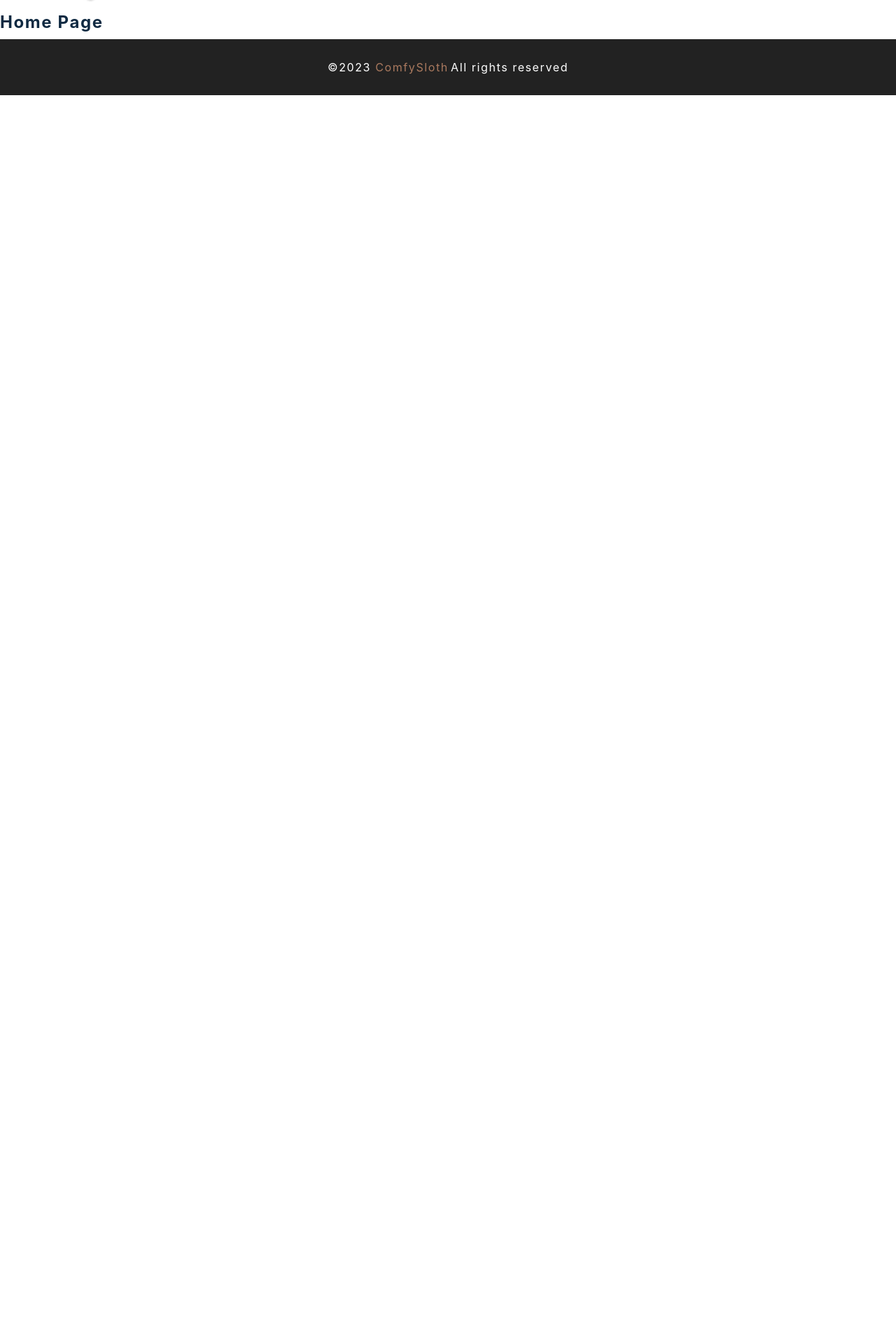
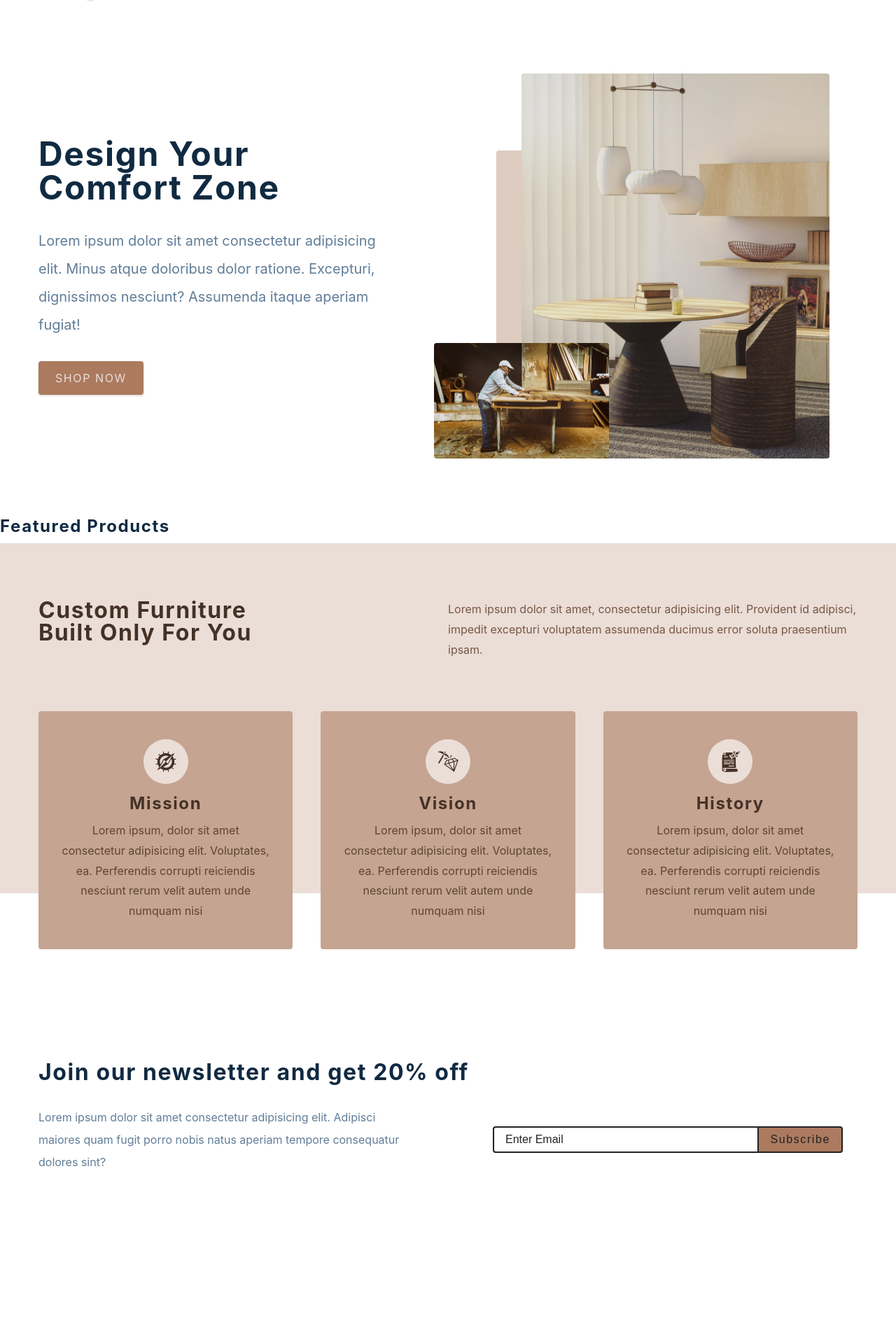
Before and after one commit to HamzaAziz-1/ReactJs, a React (Create React App) app in the folder ecommerce-project/: page / in a window 1280 px wide. Shown: the part 60-1960 px from the top of the page at 70% size. Before the commit the page ends 800 px from the top, so only its background shows below. Built offline with nearby package versions, Linux system fonts and the light colour scheme.

Commit message:
home page complete

```diff
--- a/ecommerce-project/src/components/Contact.js
+++ b/ecommerce-project/src/components/Contact.js
@@ -2,7 +2,33 @@ import React from 'react'
 import styled from 'styled-components'
 
 const Contact = () => {
-  return <h4>contact section</h4>
+  return (
+    <Wrapper>
+      <div className="section-center">
+        <h3>Join our newsletter and get 20% off</h3>
+        <div className="content">
+          <p>
+            Lorem ipsum dolor sit amet consectetur adipisicing elit. Adipisci
+            maiores quam fugit porro nobis natus aperiam tempore consequatur
+            dolores sint?
+          </p>
+          <form
+            action="https://formspree.io/f/xknljdwg"
+            method="POST"
+            className="contact-form"
+          >
+            <input
+              type="email"
+              name="email"
+              className="form-input"
+              placeholder="enter email"
+            />
+            <button type="submit" className="submit-btn">subscribe</button>
+          </form>
+        </div>
+      </div>
+    </Wrapper>
+  );
 }
 const Wrapper = styled.section`
   padding: 5rem 0;
--- a/ecommerce-project/src/components/Footer.js
+++ b/ecommerce-project/src/components/Footer.js
@@ -4,9 +4,8 @@ const Footer = () => {
   return (
     <Wrapper>
       <h5>&copy;{new Date().getFullYear()}
-        <span> ComfySloth</span>
-      </h5>
-      <h5>All rights reserved</h5>
+        <span> ComfySloth </span>
+       All rights reserved</h5>
     </Wrapper>
   )
 }
--- a/ecommerce-project/src/components/Hero.js
+++ b/ecommerce-project/src/components/Hero.js
@@ -5,7 +5,22 @@ import heroBcg from '../assets/hero-bcg.jpeg'
 import heroBcg2 from '../assets/hero-bcg-2.jpeg'
 
 const Hero = () => {
-  return <h4>hero</h4>
+  return (
+    <Wrapper className='section-center'>
+      <article className='content'>
+        <h1>
+          Design your <br />
+          Comfort Zone
+        </h1>
+        <p>Lorem ipsum dolor sit amet consectetur adipisicing elit. Minus atque doloribus dolor ratione. Excepturi, dignissimos nesciunt? Assumenda itaque aperiam fugiat!</p>
+        <Link to="/products" className='btn hero-btn'>Shop Now</Link>
+      </article>
+      <article className='img-container'>
+        <img src={ heroBcg} alt = "hero img" className='main-img'/>
+        <img src={ heroBcg2} alt = "hero img" className='accent-img'/>
+      </article>
+    </Wrapper>
+  )
 }
 
 const Wrapper = styled.section`
--- a/ecommerce-project/src/components/PageHero.js
+++ b/ecommerce-project/src/components/PageHero.js
@@ -1,8 +1,14 @@
 import React from 'react'
 import styled from 'styled-components'
 import { Link } from 'react-router-dom'
-const PageHero = () => {
-  return <h4>page hero</h4>
+const PageHero = ({title}) => {
+  return (
+    <div className="section-center">
+      <h3>
+        <Link to='/'>Home</Link>/ {title}
+       </h3>
+    </div>
+  )
 }
 
 const Wrapper = styled.section`
--- a/ecommerce-project/src/components/Services.js
+++ b/ecommerce-project/src/components/Services.js
@@ -3,7 +3,28 @@ import styled from 'styled-components'
 import { services } from '../utils/constants'
 
 const Services = () => {
-  return <h4>services </h4>
+  return (
+    <Wrapper>
+      <div className="section-center">
+        <article className='header'>
+          <h3>custom furniture <br /> built only for you</h3>
+          <p>Lorem ipsum dolor sit amet, consectetur adipisicing elit. Provident id adipisci, impedit excepturi voluptatem assumenda ducimus error soluta praesentium ipsam.</p>
+        </article>
+        <div className="services-center">
+          {services.map((service) => {
+            const { id, icon, title, text } = service
+            return (
+              <article key={id} className='service'>
+                <span className='icon'>{icon}</span>
+                <h4>{title}</h4>
+                <p>{text }</p>
+              </article>
+            )
+          })}
+        </div>
+      </div>
+    </Wrapper>
+  )
 }
 
 const Wrapper = styled.section`
--- a/ecommerce-project/src/pages/AboutPage.js
+++ b/ecommerce-project/src/pages/AboutPage.js
@@ -4,7 +4,23 @@ import { PageHero } from '../components'
 import aboutImg from '../assets/hero-bcg.jpeg'
 
 const AboutPage = () => {
-  return <h4>about page</h4>
+  return (
+    <main>
+      <PageHero title="about" />
+      <Wrapper className='page section section-center'>
+        <img src={aboutImg} alt='about img' />
+        <article>
+          <div className="title">
+            <h2>Our Story</h2>
+            <div className="underline">
+
+            </div>
+          </div>
+            <p>Lorem ipsum dolor sit, amet consectetur adipisicing elit. Omnis repellat amet debitis impedit quas autem ex eum commodi illo mollitia et recusandae animi pariatur magni, ipsa obcaecati reprehenderit rem numquam tempore asperiores! Modi velit repudiandae delectus voluptatibus minima corrupti, nulla aut saepe recusandae ea ratione distinctio totam minus molestiae adipisci.</p>
+        </article>
+      </Wrapper>
+    </main>
+  )
 }
 
 const Wrapper = styled.section`
--- a/ecommerce-project/src/pages/CheckoutPage.js
+++ b/ecommerce-project/src/pages/CheckoutPage.js
@@ -6,7 +6,14 @@ import { useCartContext } from '../context/cart_context'
 import { Link } from 'react-router-dom'
 
 const CheckoutPage = () => {
-  return <h4>checkout page</h4>
+  return (
+    <main>
+      <PageHero title='checkout' />
+      <Wrapper className='page'>
+        <h1>Checkout Here</h1>
+      </Wrapper>
+    </main>
+  )
 }
 const Wrapper = styled.div``
 export default CheckoutPage
--- a/ecommerce-project/src/pages/HomePage.js
+++ b/ecommerce-project/src/pages/HomePage.js
@@ -1,7 +1,14 @@
 import React from 'react'
 import { FeaturedProducts, Hero, Services, Contact } from '../components'
 const HomePage = () => {
-  return <h4>home page</h4>
+  return (
+    <main>
+      <Hero />
+      <FeaturedProducts />
+      <Services />
+      <Contact/>
+    </main>
+  )
 }
 
 export default HomePage
```
